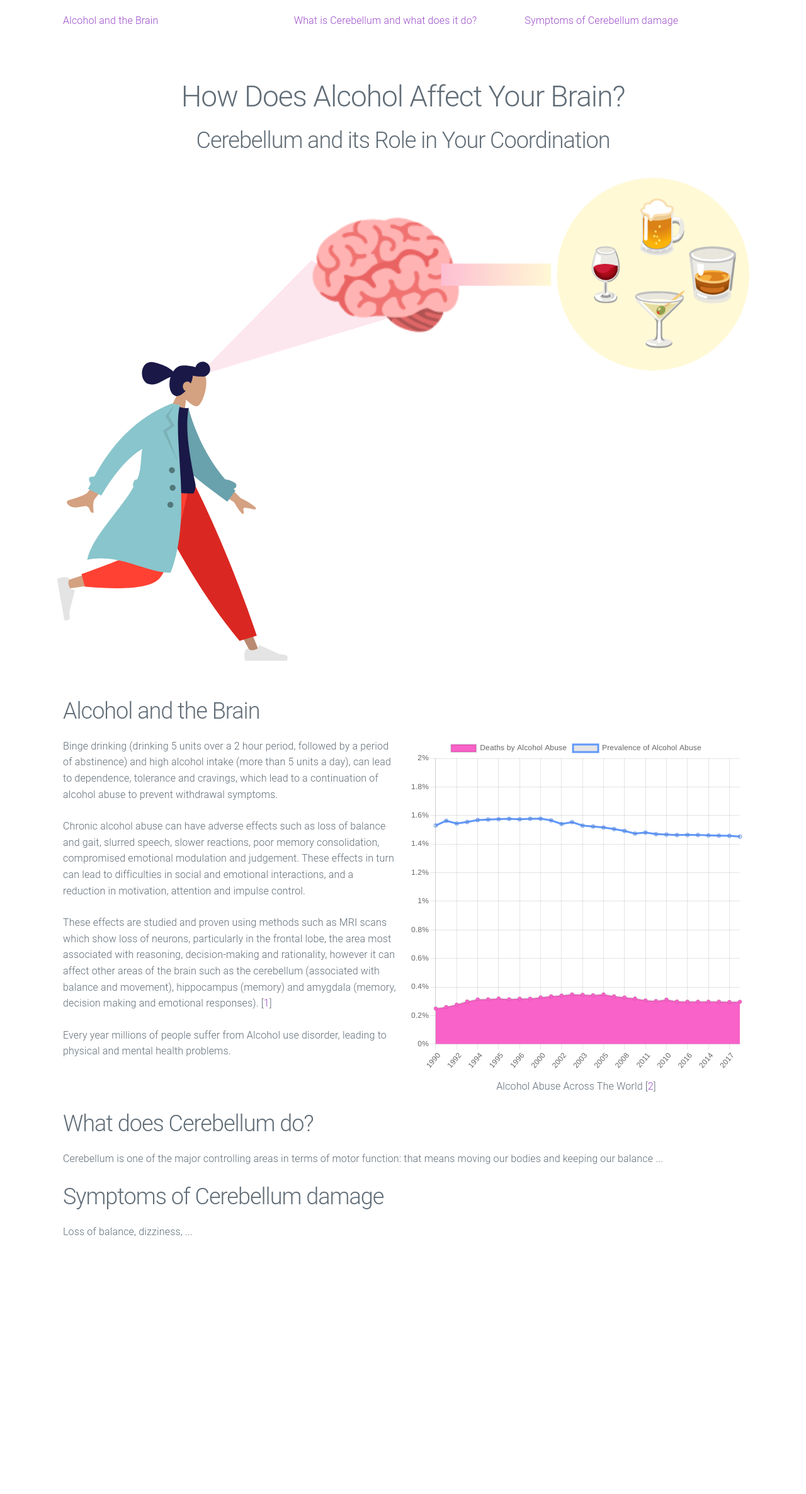
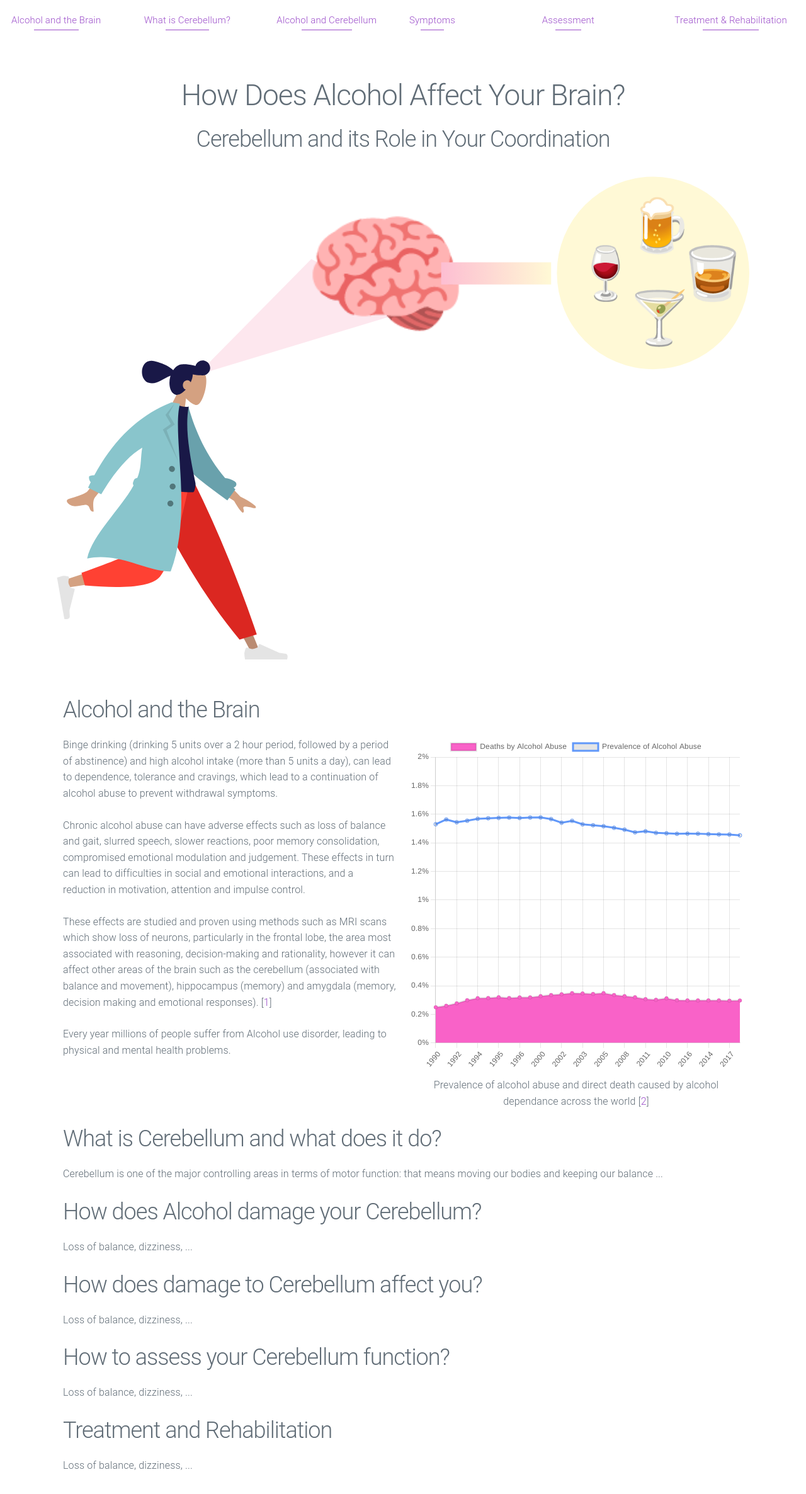
Before and after one commit to mdibaiee/cerebellum-alcohol-infographic, a website: page index.html in a window 1280 px wide. Shown: the whole page at 63% size. Before the commit the page ends 1994 px from the top, so only its background shows below. Drawn offline with nearby package versions, Linux system fonts and the light colour scheme.

Commit message:
add sections and smooth scroll

```diff
--- a/css/style.css
+++ b/css/style.css
@@ -1,6 +1,39 @@
+html {
+  scroll-behavior: smooth;
+}
+
 header {
   margin-top: 2rem;
   margin-bottom: 4rem;
+  padding-left: 1rem !important;
+  padding-right: 1rem !important;
+  box-sizing: border-box;
+  margin-right: 0;
+}
+
+header a {
+  display: inline-block;
+  text-align: center;
+  font-size: 1.5rem;
+  position: relative;
+}
+
+header a::after {
+  content: '';
+  display: inline-block;
+  position: absolute;
+  left: 25%;
+  bottom: -0.4rem;
+  width: 50%;
+  height: 1px;
+  background: #9b4dca;
+  transition: all 0.3s;
+}
+
+header a:hover::after {
+  left: 0%;
+  width: 100%;
+  background: #606c76;
 }
 
 .vertical-space {
--- a/index.html
+++ b/index.html
@@ -1,3 +1,4 @@
+<html lang="en">
   <head>
   <link rel='stylesheet' href='css/milligram.min.css' />
   <link rel="stylesheet" href="https://cdnjs.cloudflare.com/ajax/libs/animate.css/4.1.1/animate.min.css" />
@@ -6,13 +7,17 @@
 
 
 
-<body class='container'>
+  <body>
     <header class='row'>
-    <a class='column' href='#section-1'>Alcohol and the Brain</a>
-    <a class='column' href='#section-1'>What is Cerebellum and what does it do?</a>
-    <a class='column' href='#section-1'>Symptoms of Cerebellum damage</a>
+      <div class='column'><a href='#alcohol-and-the-brain'>Alcohol and the Brain</a></div>
+      <div class='column'><a href='#what-is-cerebellum'>What is Cerebellum?</a></div>
+      <div class='column'><a href='#how-alcohol-damages-cerebellum'>Alcohol and Cerebellum</a></div>
+      <div class='column'><a href='#how-cerebellum-damage-affects-you'>Symptoms</a></div>
+      <div class='column'><a href='#assessment'>Assessment</a></div>
+      <div class='column'><a href='#treatment-and-rehab'>Treatment & Rehabilitation</a></div>
     </header>
 
+    <div class='container'>
       <div class='row heading'>
         <div class='column'>
           <h1>How Does Alcohol Affect Your Brain?</h1>
@@ -91,7 +96,7 @@
 
       <div class='row'>
         <div class='column'>
-      <h2 id='#section-1'>Alcohol and the Brain</h2>
+          <h2 id='alcohol-and-the-brain'>Alcohol and the Brain</h2>
         </div>
       </div>
       <div class='row'>
@@ -105,14 +110,14 @@
         <div class='column column-50'>
           <div class='alcohol-abuse-chart-box'>
             <canvas id='alcohol-abuse'></canvas>
-        <p class='text-center'>Alcohol Abuse Across The World [<a href='#ref-2'>2</a>]</p>
+            <p class='text-center'>Prevalence of alcohol abuse and direct death caused by alcohol dependance across the world [<a href='#ref-2'>2</a>]</p>
           </div>
         </div>
       </div>
 
       <div class='row'>
         <div class='column'>
-      <h2 id='#section-1'>What does Cerebellum do?</h2>
+          <h2 id='what-is-cerebellum'>What is Cerebellum and what does it do?</h2>
         </div>
       </div>
       <div class='row'>
@@ -123,7 +128,7 @@
 
       <div class='row'>
         <div class='column'>
-      <h2 id='#section-1'>Symptoms of Cerebellum damage</h2>
+          <h2 id='how-alcohol-damages-cerebellum'>How does Alcohol damage your Cerebellum?</h2>
         </div>
       </div>
       <div class='row'>
@@ -132,9 +137,46 @@
         </div class='column'>
       </div>
 
+      <div class='row'>
+        <div class='column'>
+          <h2 id='how-cerebellum-damage-affects-you'>How does damage to Cerebellum affect you?</h2>
+        </div>
+      </div>
+      <div class='row'>
+        <div class='column'>
+          <p>Loss of balance, dizziness, ...</p>
+        </div class='column'>
+      </div>
+
+      <div class='row'>
+        <div class='column'>
+          <h2 id='assessment'>How to assess your Cerebellum function?</h2>
+        </div>
+      </div>
+      <div class='row'>
+        <div class='column'>
+          <p>Loss of balance, dizziness, ...</p>
+        </div class='column'>
+      </div>
+
+      <div class='row'>
+        <div class='column'>
+          <h2 id='treatment-and-rehab'>Treatment and Rehabilitation</h2>
+        </div>
+      </div>
+      <div class='row'>
+        <div class='column'>
+          <p>Loss of balance, dizziness, ...</p>
+        </div class='column'>
+      </div>
+
+    </div>
+  </body>
+
   <script src='javascript/anime.min.js'></script>
 <script src='javascript/lodash.min.js'></script>
 <script src="https://cdnjs.cloudflare.com/ajax/libs/Chart.js/3.5.1/chart.min.js" integrity="sha512-Wt1bJGtlnMtGP0dqNFH1xlkLBNpEodaiQ8ZN5JLA5wpc1sUlk/O5uuOMNgvzddzkpvZ9GLyYNa8w2s7rqiTk5Q==" crossorigin="anonymous" referrerpolicy="no-referrer"></script>
 <script src="javascript/alcohol-use-disorder.js"></script>
 <script src='javascript/main.js'></script>
-</body>
+
+</html>
```
Also changed, not shown: 2 other files. Lines whose indentation alone changed are shown as unchanged.
